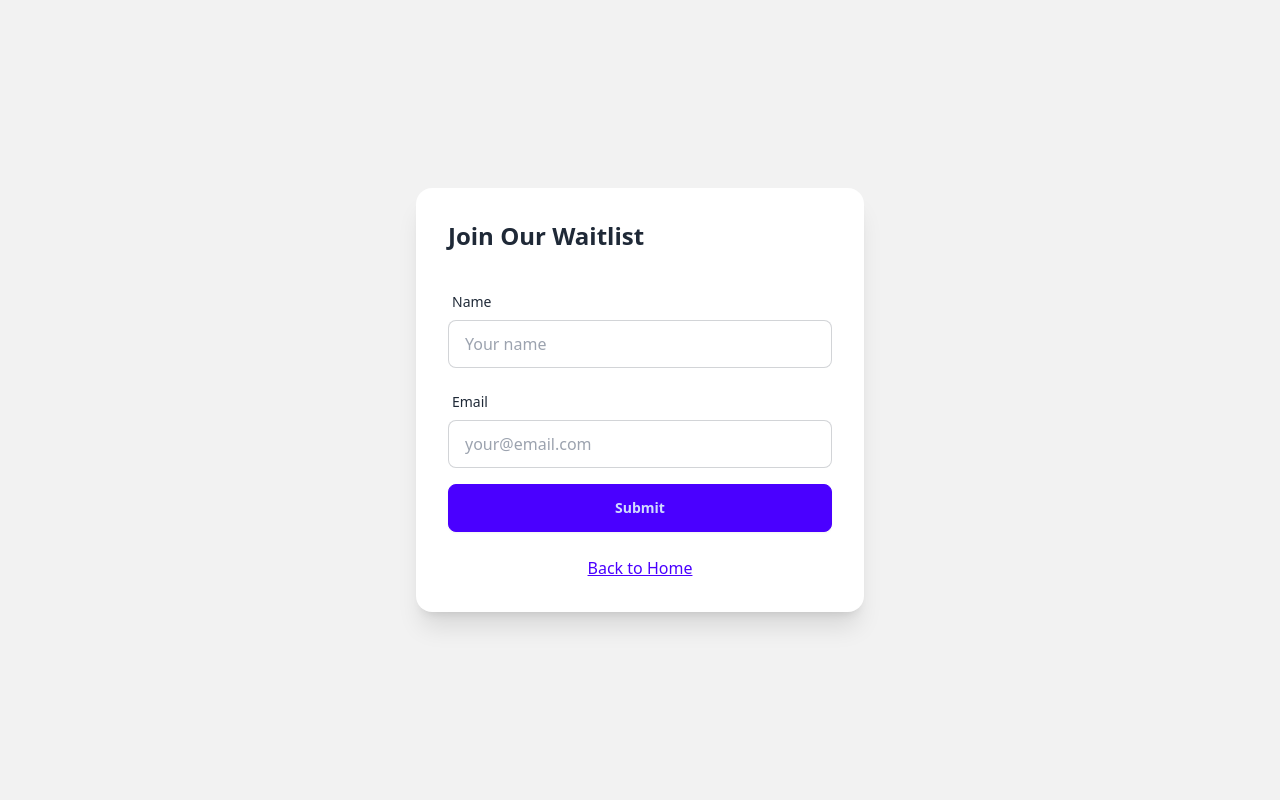
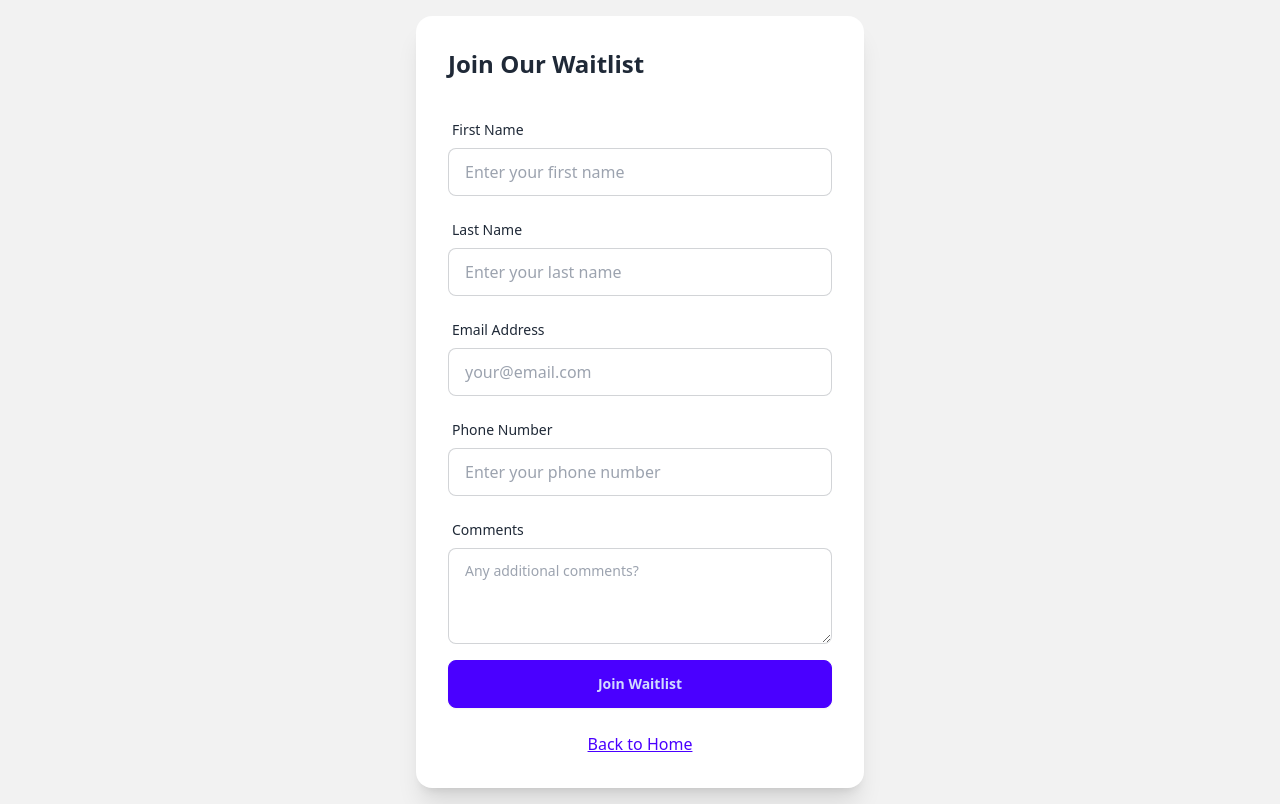
Before and after one commit to bucho86/flipTribeUs, a plain HTML site: page waitlist.html in a window 1280 px wide. Drawn offline with nearby package versions, Linux system fonts and the light colour scheme; files that its build step writes are made by us from their sources; files whose address does not match are found by name.

Commit message:
updated my waitlist section

```diff
--- a/waitlist.html
+++ b/waitlist.html
@@ -1,44 +1,106 @@
 <!DOCTYPE html>
 <html lang="en" data-theme="light">
 <head>
-
     <meta charset="UTF-8">
     <meta name="viewport" content="width=device-width, initial-scale=1.0">
-    <title>Join Waitlist - Your Product Name</title>
+    <title>Join Waitlist</title>
     <link href="https://cdn.jsdelivr.net/npm/daisyui@4.4.19/dist/full.min.css" rel="stylesheet" type="text/css" />
     <script src="https://cdn.tailwindcss.com"></script>
-    <link rel="stylesheet" href="css/styles.css">
 </head>
-<body>
+<body class="bg-base-200">
+    <div class="min-h-screen flex items-center justify-center p-4">
+        <div class="card bg-base-100 shadow-xl w-full max-w-md">
+            <div class="card-body">
+                <h2 class="card-title text-2xl font-bold mb-6">Join Our Waitlist</h2>
 
-    <div class="min-h-screen bg-base-200 flex items-center justify-center">
-        <div class="card bg-base-100 shadow-xl max-w-md w-full m-4">
-            <div class="card-body">
-                <h2 class="card-title text-2xl font-bold text-center mb-6">Join Our Waitlist</h2>
-                <form id="waitlistForm" action="thank-you.html" class="space-y-4">
+                <form id="waitlistForm" class="space-y-4">
+                    <!-- First Name -->
                     <div class="form-control">
                         <label class="label">
-                            <span class="label-text">Name</span>
+                            <span class="label-text">First Name</span>
                         </label>
-                        <input type="text" placeholder="Your name" class="input input-bordered" required />
+                        <input
+                            type="text"
+                            id="firstName"
+                            name="firstName"
+                            placeholder="Enter your first name"
+                            class="input input-bordered w-full"
+                            required
+                        />
                     </div>
 
+                    <!-- Last Name -->
                     <div class="form-control">
                         <label class="label">
-                            <span class="label-text">Email</span>
+                            <span class="label-text">Last Name</span>
                         </label>
-                        <input type="email" placeholder="your@email.com" class="input input-bordered" required />
+                        <input
+                            type="text"
+                            id="lastName"
+                            name="lastName"
+                            placeholder="Enter your last name"
+                            class="input input-bordered w-full"
+                            required
+                        />
                     </div>
+
+                    <!-- Email Address -->
+                    <div class="form-control">
+                        <label class="label">
+                            <span class="label-text">Email Address</span>
+                        </label>
+                        <input
+                            type="email"
+                            id="email"
+                            name="email"
+                            placeholder="your@email.com"
+                            class="input input-bordered w-full"
+                            required
+                        />
+                    </div>
+
+                    <!-- Phone Number -->
+                    <div class="form-control">
+                        <label class="label">
+                            <span class="label-text">Phone Number</span>
+                        </label>
+                        <input
+                            type="tel"
+                            id="phone"
+                            name="phone"
+                            placeholder="Enter your phone number"
+                            class="input input-bordered w-full"
+                            required
+                        />
+                    </div>
+
+                    <!-- Comments -->
+                    <div class="form-control">
+                        <label class="label">
+                            <span class="label-text">Comments</span>
+                        </label>
+                        <textarea
+                            id="comments"
+                            name="comments"
+                            placeholder="Any additional comments?"
+                            class="textarea textarea-bordered h-24"
+                        ></textarea>
+                    </div>
+
+                    <!-- Submit Button -->
                     <div class="form-control mt-6">
-                        <button type="submit" class="btn btn-primary">Submit</button>
+                        <button type="submit" class="btn btn-primary w-full">Join Waitlist</button>
                     </div>
                 </form>
+
+                <!-- Back to Home Link -->
                 <div class="text-center mt-4">
                     <a href="index.html" class="link link-primary">Back to Home</a>
                 </div>
             </div>
         </div>
     </div>
+
     <script src="js/main.js"></script>
 </body>
 </html>
```
